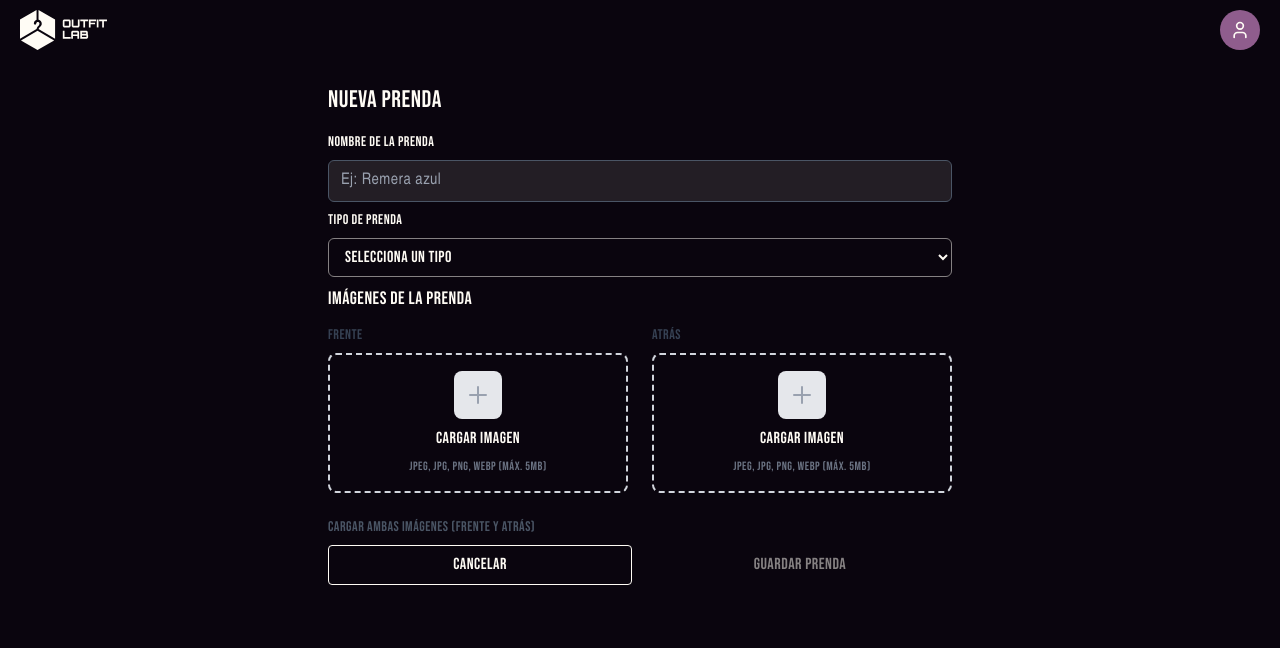
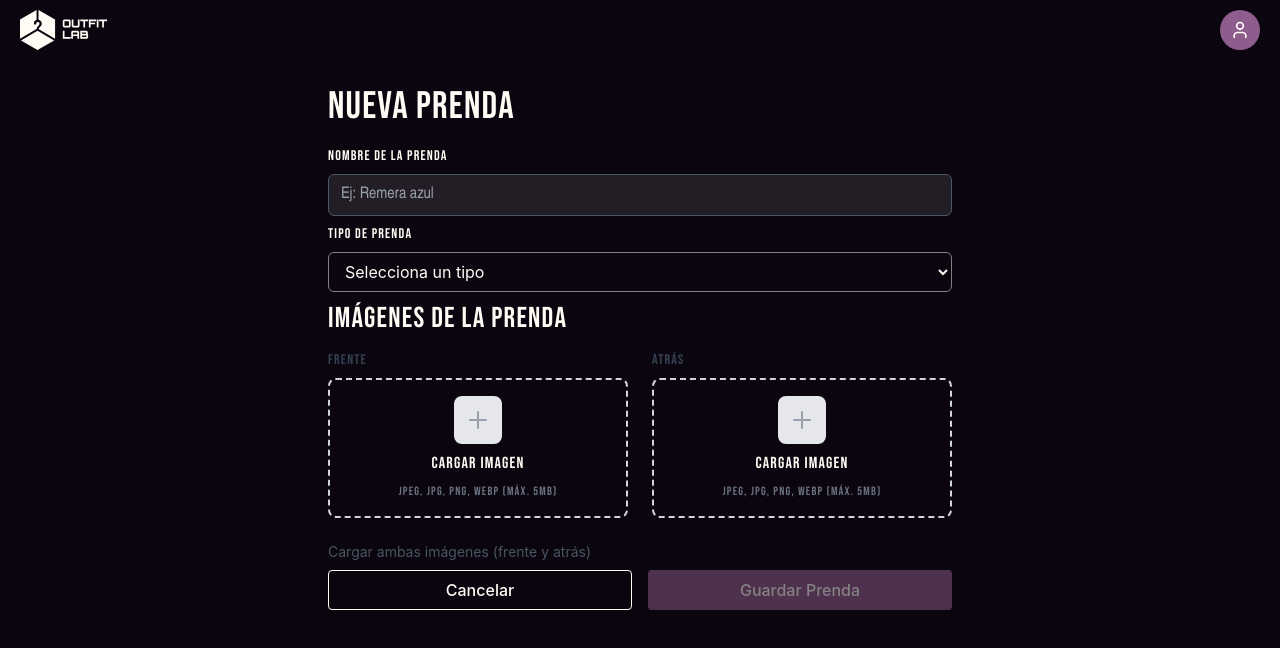
Before and after one commit to Outfit-Lab-TPI/frontend, a React (Vite) app: page /nueva-prenda in a window 1280 px wide. Shown: the top 648 px of the page. Built offline with nearby package versions, Linux system fonts and the light colour scheme.

Commit message:
Refactor styling

```diff
--- a/src/components/shared/Button.jsx
+++ b/src/components/shared/Button.jsx
@@ -11,14 +11,14 @@ const Button = forwardRef(({
   width = "full",
   ...props
 }, ref) => {
-  const baseStyles = "h-10 inline-flex items-center justify-center gap-2 font-medium cursor-pointer transition-all duration-200 focus:outline-none disabled:opacity-50 disabled:cursor-default";
+  const baseStyles = "font-family-secondary h-10 inline-flex items-center justify-center gap-2 font-medium cursor-pointer transition-all duration-200 focus:outline-none disabled:opacity-50 disabled:cursor-default";
 
   const getVariantStyles = (variant, color, textColor) => {
     const defaultTextColor = textColor || (variant === "default" || variant === "error" ? "white" : color);
     const hoverTextColor = textColor || "white";
 
     const variants = {
-      default: `bg-${color} text-${defaultTextColor} hover:enabled:bg-${color}/80 focus:ring-tertiary border border-transparent`,
+      default: `${color ? `bg-${color}` : "bg-secondary"} text-${defaultTextColor} hover:enabled:bg-${color}/80 focus:ring-tertiary border border-transparent`,
       outline: `bg-transparent border border-${color} text-${defaultTextColor} hover:enabled:bg-${color} hover:enabled:text-${hoverTextColor}`,
       ghost: `bg-transparent border border-transparent text-${defaultTextColor} hover:enabled:bg-${color}/10`,
       text: `bg-transparent border-none text-${defaultTextColor} hover:enabled:text-${defaultTextColor}/80 p-0`,
--- a/src/index.css
+++ b/src/index.css
@@ -10,9 +10,13 @@
   --black: #0a050e;
 
   /* Typography */
-  font-family: "Bebas Neue", system-ui, Avenir, Helvetica, Arial, sans-serif;
+  font-family: "Inter", system-ui, -apple-system, BlinkMacSystemFont, "Segoe UI", Roboto, sans-serif;
+
+  /* Font families */
+  --font-primary: "Bebas Neue", system-ui, Avenir, Helvetica, Arial, sans-serif;
+  --font-secondary: "Inter", system-ui, -apple-system, BlinkMacSystemFont, "Segoe UI", Roboto, sans-serif;
   line-height: 1.5;
-  letter-spacing: 0.5px;
+  letter-spacing: normal;
   font-weight: 400;
 
   color: var(--white);
@@ -35,6 +39,9 @@
   --color-success: #1f8724;
   --color-warning: #bd7115;
   --color-info: #1d8cc9;
+
+  --font-family-primary: var(--font-primary);
+  --font-family-secondary: var(--font-secondary);
 }
 
 * {
@@ -75,6 +82,43 @@ textarea {
 h1 {
   font-size: 3.2em;
   line-height: 1.1;
+}
+
+h2 {
+  font-size: 2.4em;
+  line-height: 1.2;
+}
+
+h3 {
+  font-size: 1.8em;
+  line-height: 1.3;
+}
+
+h4 {
+  font-size: 1.4em;
+  line-height: 1.4;
+}
+
+h5 {
+  font-size: 1.2em;
+  line-height: 1.4;
+}
+
+h6 {
+  font-size: 1em;
+  line-height: 1.5;
+}
+
+/* Bebas Neue font for headings and labels */
+h1, h2, h3, h4, h5, h6, label {
+  font-family: var(--font-primary);
+  letter-spacing: 1.2px;
+}
+
+/* Font utility classes */
+.font-secondary {
+  font-family: var(--font-secondary);
+  letter-spacing: normal;
 }
 
 
@@ -126,7 +170,6 @@ input {
 .prendas-section h2 {
   color: var(--white);
   margin-bottom: 15px;
-  font-size: 1.3rem;
 }
 
 .prendas-grid {
--- a/src/pages/Home.jsx
+++ b/src/pages/Home.jsx
@@ -47,7 +47,7 @@ export default function Home() {
     <div className="home-container">
       <div className="prendas-section">
         <div className="flex justify-between mb-4">
-        <h2>Selecciona tu outfit</h2>
+        <h3>Selecciona tu outfit</h3>
         <Button
         width='fit'
         onClick={() => navigate('/nueva-prenda')}>
--- a/src/pages/NuevaPrenda.jsx
+++ b/src/pages/NuevaPrenda.jsx
@@ -42,7 +42,7 @@ function NuevaPrenda() {
             placeholder="Ej: Remera azul"
           />
           {errors.nombre && (
-            <p className="text-red-500 text-sm mt-1">{errors.nombre.message}</p>
+            <p className="text-error text-sm mt-1">{errors.nombre.message}</p>
           )}
         </div>
 
@@ -59,11 +59,11 @@ function NuevaPrenda() {
             className="w-full px-3 py-2 border border-gray-300 rounded-md focus:outline-none focus:ring-2 focus:ring-blue-500"
           >
             <option value="">Selecciona un tipo</option>
-            <option value="remera">Remera</option>
-            <option value="pantalon">Pantalón</option>
+            <option value="superior">Parte superior</option>
+            <option value="inferior">Parte inferior</option>
           </select>
           {errors.tipo && (
-            <p className="text-red-500 text-sm mt-1">{errors.tipo.message}</p>
+            <p className="text-error text-sm mt-1">{errors.tipo.message}</p>
           )}
         </div>
 
@@ -83,14 +83,14 @@ function NuevaPrenda() {
             onError={handleImageError}
           />
           {errors.imagenes && (
-            <p className="text-red-500 text-sm mt-1">{errors.imagenes.message}</p>
+            <p className="text-error text-sm mt-1">{errors.imagenes.message}</p>
           )}
         </div>
 
         {/* Error de submit */}
         {errors.submit && (
           <div className="bg-red-50 border border-red-200 rounded-md p-3">
-            <p className="text-red-700 text-sm">{errors.submit.message}</p>
+            <p className="text-error text-sm">{errors.submit.message}</p>
           </div>
         )}
 
--- a/src/pages/Signup.jsx
+++ b/src/pages/Signup.jsx
@@ -1,5 +1,6 @@
 import { Link } from "react-router-dom";
 import { useSignup } from "../hooks/auth/useSignup";
+import Button from "../components/shared/Button";
 
 function Signup() {
   const {
```
